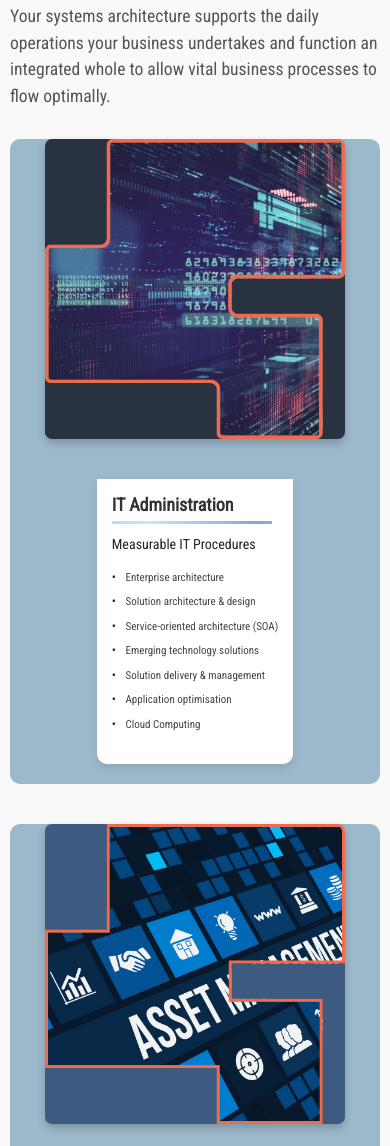
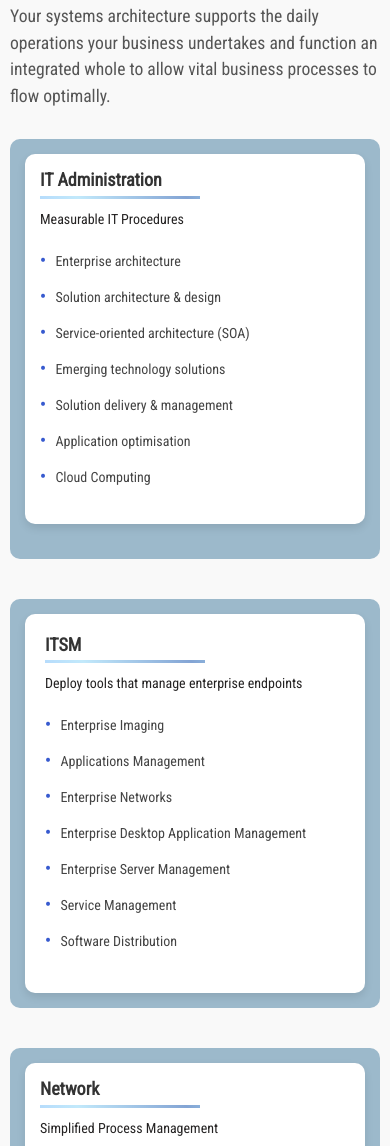
Before and after one commit to gocamiot/iccs, a plain HTML site: page index.html in a window 390 px wide. Shown: the part 4561-5707 px from the top of the page. Drawn offline with nearby package versions, Linux system fonts and the light colour scheme.

Commit message:
padding chnages for mobile

```diff
--- a/index.html
+++ b/index.html
@@ -871,9 +871,10 @@
 .text ul li::before,
 .text-rev ul li::before {
     content: "•";
-    color: #333;
+    color: #375acf;
     font-weight: bold;
     margin-right: 10px;
+    font-size: 16px;
 }
 
 /* Media Queries for Responsiveness */
@@ -894,31 +895,36 @@
 
 @media (max-width: 768px) {
     .section {
-        flex-direction: column;
+      flex-direction: column;
         text-align: center;
+        padding: 15px;
     }
 
     .image {
-        order: -1;
-    }
-
-    .text, .text-rev {
+        display: none;
+    }
+
+    .text,
+     .text-rev {
+      width: 100%;
+        padding: 20px;
+        border-radius: 10px;
+        box-shadow: 0 4px 8px rgba(0, 0, 0, 0.1);
         text-align: left;
-        padding: 15px;
-        margin: 20px;
-        border-bottom-right-radius: 10px;
-        border-bottom-left-radius: 10px;
-        border-top-left-radius: 0;
-        border-top-right-radius: 0;
-    }
-
-    .text h2, .text-rev h2 {
+    }
+
+    .text h2,
+     .text-rev h2 {
         font-size: 18px;
     }
 
-    .text p, .text ul li, .text-rev p, .text-rev ul li {
-        font-size: 14px;
-    }
+    .text p, .text-rev p,
+    .text ul li,
+    .text-rev ul li {
+        font-size: 14px !important;
+        padding-bottom: 4px;
+    }
+
 }
 
 @media (max-width: 480px) {
```
